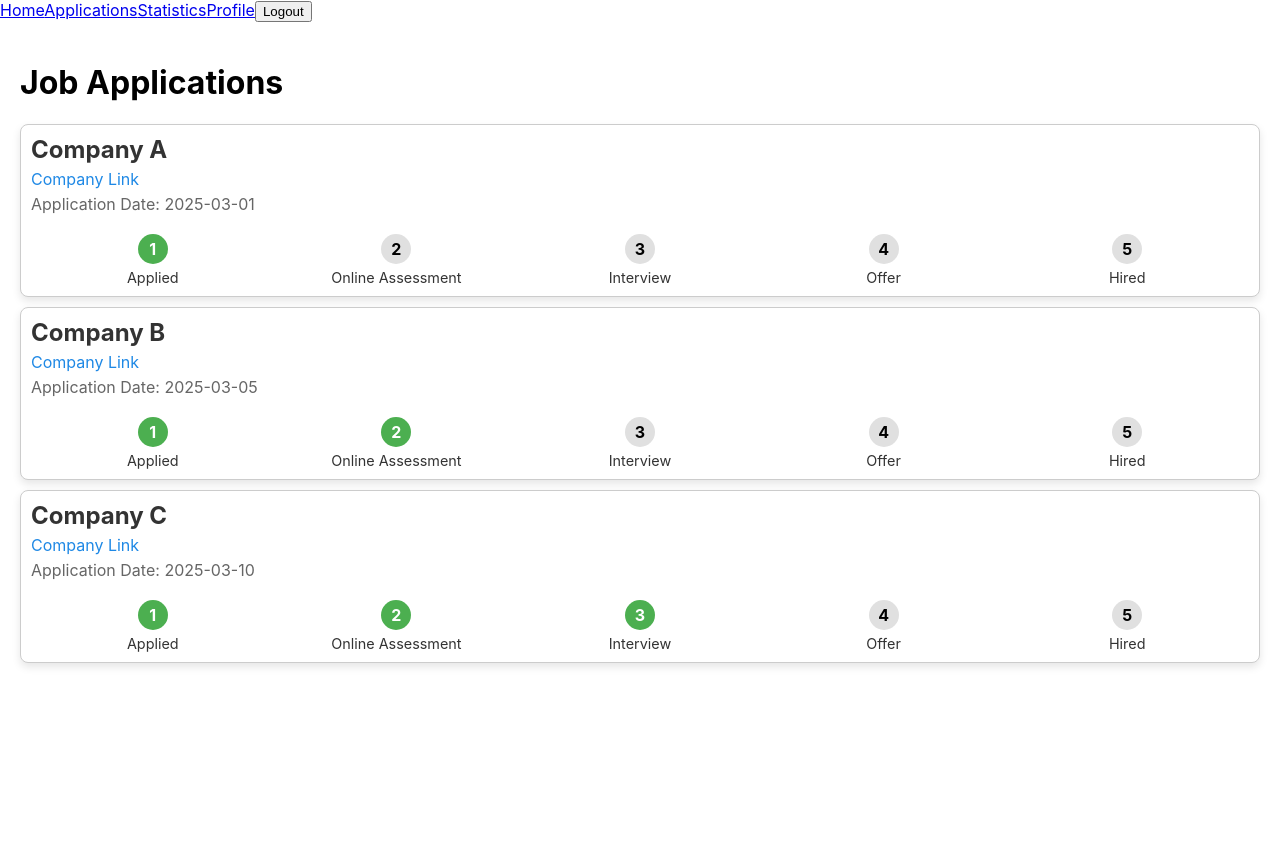
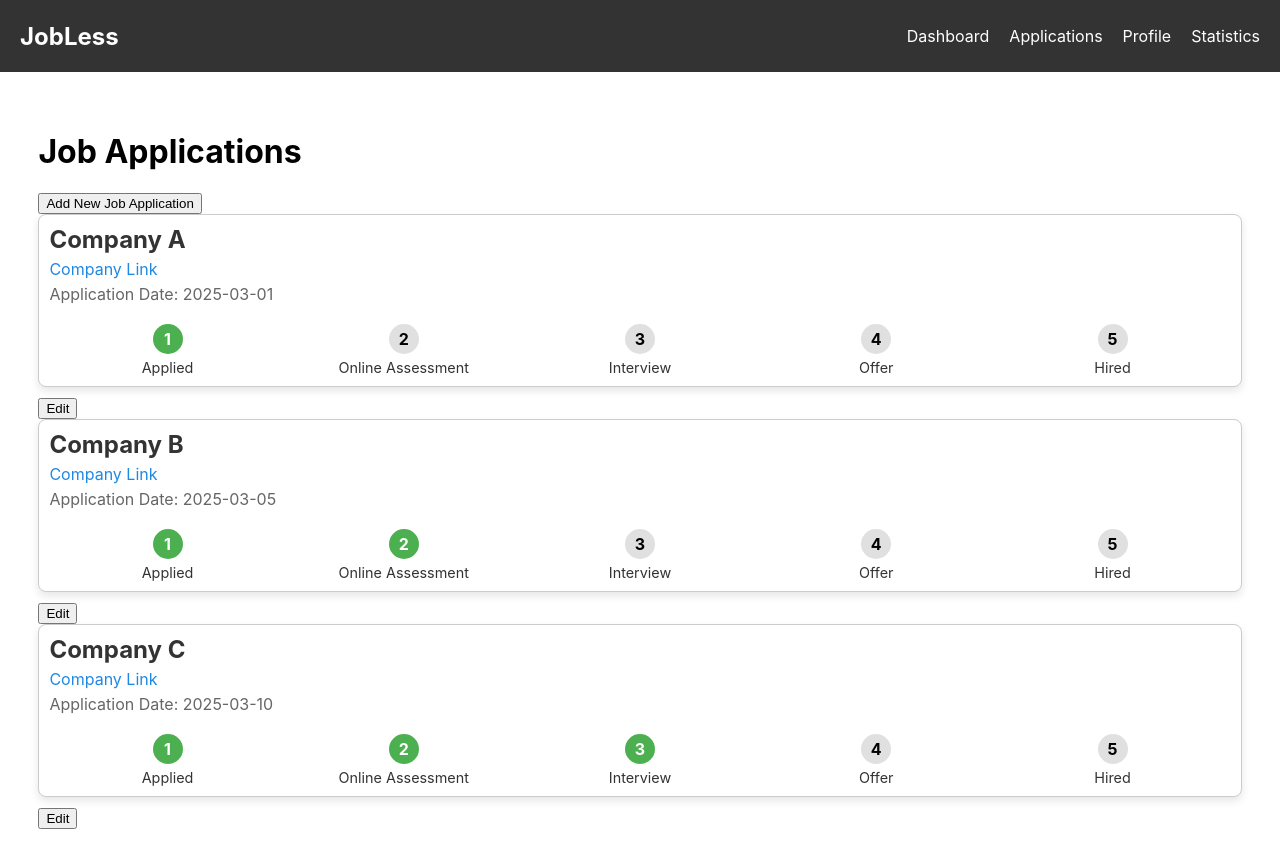
Before and after one commit to izabelamaria24/JobLess, a React (Create React App) app in the folder frontend/: page /applications in a window 1280 px wide. Before the commit the page ends 800 px from the top, so only its background shows below. Built offline with nearby package versions, Linux system fonts and the light colour scheme.

Commit message:
job application form + edit job application basic implementation

```diff
--- /dev/null
+++ b/frontend/src/components/JobApplicationForm.js
@@ -0,0 +1,53 @@
+import React, { useState, useEffect } from 'react';
+import '../design/JobApplicationForm.css';
+
+const JobApplicationForm = ({ onSubmit, initialData }) => {
+  const [company, setCompany] = useState('');
+  const [link, setLink] = useState('');
+  const [date, setDate] = useState('');
+  const [status, setStatus] = useState('Applied');
+
+  useEffect(() => {
+    if (initialData) {
+      setCompany(initialData.company || '');
+      setLink(initialData.link || '');
+      setDate(initialData.date || '');
+      setStatus(initialData.status || 'Applied');
+    }
+  }, [initialData]);
+
+  const handleSubmit = (e) => {
+    e.preventDefault();
+    onSubmit({ company, link, date, status });
+  };
+
+  return (
+    <form onSubmit={handleSubmit} className="job-application-form">
+      <div>
+        <label>Company Name:</label>
+        <input type="text" value={company} onChange={(e) => setCompany(e.target.value)} required />
+      </div>
+      <div>
+        <label>Company Link:</label>
+        <input type="url" value={link} onChange={(e) => setLink(e.target.value)} required />
+      </div>
+      <div>
+        <label>Application Date:</label>
+        <input type="date" value={date} onChange={(e) => setDate(e.target.value)} required />
+      </div>
+      <div>
+        <label>Status:</label>
+        <select value={status} onChange={(e) => setStatus(e.target.value)} required>
+          <option value="Applied">Applied</option>
+          <option value="Online Assessment">Online Assessment</option>
+          <option value="Interview">Interview</option>
+          <option value="Offer">Offer</option>
+          <option value="Hired">Hired</option>
+        </select>
+      </div>
+      <button type="submit">Submit</button>
+    </form>
+  );
+};
+
+export default JobApplicationForm;
--- a/frontend/src/components/Navbar.js
+++ b/frontend/src/components/Navbar.js
@@ -1,17 +1,21 @@
-import { Link } from "react-router-dom";
-import { useContext } from "react";
-import { AuthContext } from "../context/AuthContext";
+import React from 'react';
+import { Link } from 'react-router-dom';
+import '../design/Navbar.css';
 
 const Navbar = () => {
-    const { logout } = useContext(AuthContext);
-    return (
-        <nav>
-            <Link to="/">Home</Link>
-            <Link to="/applications">Applications</Link>
-            <Link to="/statistics">Statistics</Link>
-            <Link to="/profile">Profile</Link>
-            <button onClick={logout}>Logout</button>
-        </nav>
-    );
+  return (
+    <nav className="navbar">
+      <div className="navbar-brand">
+        <Link to="/">JobLess</Link>
+      </div>
+      <ul className="navbar-links">
+        <li><Link to="/dashboard">Dashboard</Link></li>
+        <li><Link to="/applications">Applications</Link></li>
+        <li><Link to="/profile">Profile</Link></li>
+        <li><Link to="/statistics">Statistics</Link></li>
+      </ul>
+    </nav>
+  );
 };
+
 export default Navbar;
--- a/frontend/src/design/Applications.css
+++ b/frontend/src/design/Applications.css
@@ -1,5 +1,5 @@
 .applications-page {
-    padding: 20px;
+    padding: 3%;
 }
 
 .job-application {
--- /dev/null
+++ b/frontend/src/design/JobApplicationForm.css
@@ -0,0 +1,39 @@
+.job-application-form {
+    margin: 20px 0;
+    padding: 20px;
+    border: 1px solid #e0e0e0;
+    border-radius: 8px;
+    background-color: #fff;
+    box-shadow: 0 4px 8px rgba(0, 0, 0, 0.1);
+  }
+
+  .job-application-form div {
+    margin-bottom: 10px;
+  }
+
+  .job-application-form label {
+    display: block;
+    margin-bottom: 5px;
+    font-weight: bold;
+  }
+
+  .job-application-form input,
+  .job-application-form select {
+    width: 100%;
+    padding: 8px;
+    border: 1px solid #ccc;
+    border-radius: 4px;
+  }
+
+  .job-application-form button {
+    padding: 10px 20px;
+    background-color: #4caf50;
+    color: white;
+    border: none;
+    border-radius: 4px;
+    cursor: pointer;
+  }
+
+  .job-application-form button:hover {
+    background-color: #45a049;
+  }
--- /dev/null
+++ b/frontend/src/design/Navbar.css
@@ -0,0 +1,35 @@
+.navbar {
+    display: flex;
+    justify-content: space-between;
+    align-items: center;
+    background-color: #333;
+    padding: 10px 20px;
+    color: white;
+  }
+
+  .navbar-brand a {
+    color: white;
+    text-decoration: none;
+    font-size: 1.5em;
+    font-weight: bold;
+  }
+
+  .navbar-links {
+    list-style: none;
+    display: flex;
+    gap: 20px;
+  }
+
+  .navbar-links li {
+    display: inline;
+  }
+
+  .navbar-links a {
+    color: white;
+    text-decoration: none;
+    font-size: 1em;
+  }
+
+  .navbar-links a:hover {
+    text-decoration: underline;
+  }
--- a/frontend/src/pages/Applications.js
+++ b/frontend/src/pages/Applications.js
@@ -1,8 +1,9 @@
-import React from 'react';
+import React, { useState } from 'react';
 import JobApplication from '../components/JobApplication';
+import JobApplicationForm from '../components/JobApplicationForm';
 import "../design/Applications.css";
 
-const applications = [
+const initialApplications = [
   {
     company: 'Company A',
     link: 'https://companya.com',
@@ -24,17 +25,49 @@ const applications = [
 ];
 
 const Applications = () => {
+  const [applications, setApplications] = useState(initialApplications);
+  const [isFormVisible, setIsFormVisible] = useState(false);
+  const [currentApplication, setCurrentApplication] = useState(null);
+
+  const handleAddApplication = (application) => {
+    setApplications([...applications, application]);
+    setIsFormVisible(false);
+  };
+
+  const handleEditApplication = (index) => {
+    setCurrentApplication({ ...applications[index], index });
+    setIsFormVisible(true);
+  };
+
+  const handleUpdateApplication = (updatedApplication) => {
+    const updatedApplications = applications.map((app, index) =>
+      index === currentApplication.index ? updatedApplication : app
+    );
+    setApplications(updatedApplications);
+    setIsFormVisible(false);
+    setCurrentApplication(null);
+  };
+
   return (
     <div className="applications-page">
       <h1>Job Applications</h1>
+      <button onClick={() => setIsFormVisible(true)}>Add New Job Application</button>
+      {isFormVisible && (
+        <JobApplicationForm
+          onSubmit={currentApplication ? handleUpdateApplication : handleAddApplication}
+          initialData={currentApplication}
+        />
+      )}
       {applications.map((app, index) => (
+        <div key={index}>
           <JobApplication
-          key={index}
             company={app.company}
             link={app.link}
             date={app.date}
             status={app.status}
           />
+          <button onClick={() => handleEditApplication(index)}>Edit</button>
+        </div>
       ))}
     </div>
   );
```
Lines whose indentation alone changed are shown as unchanged.
